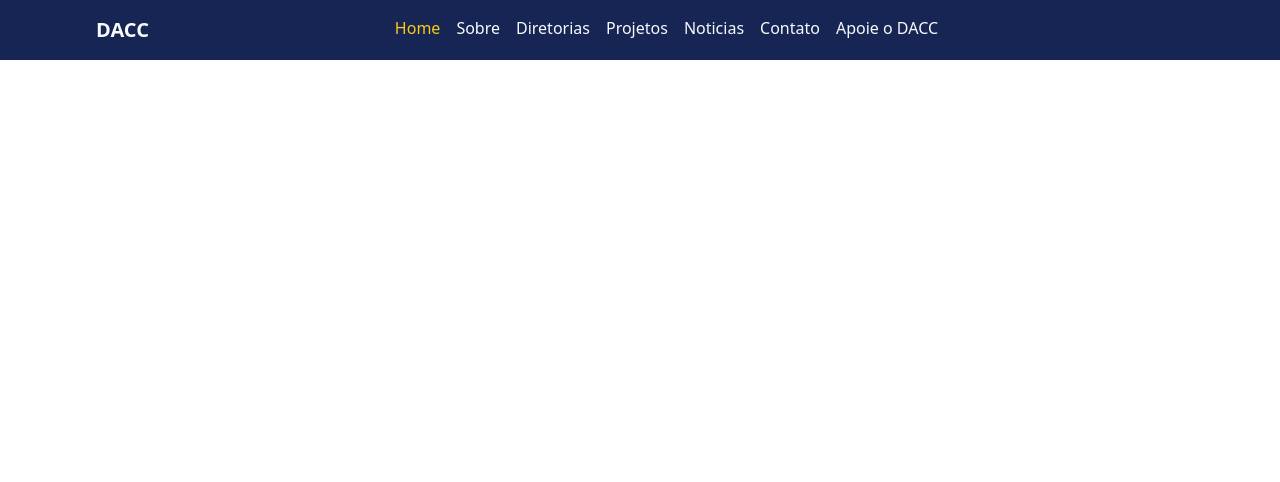
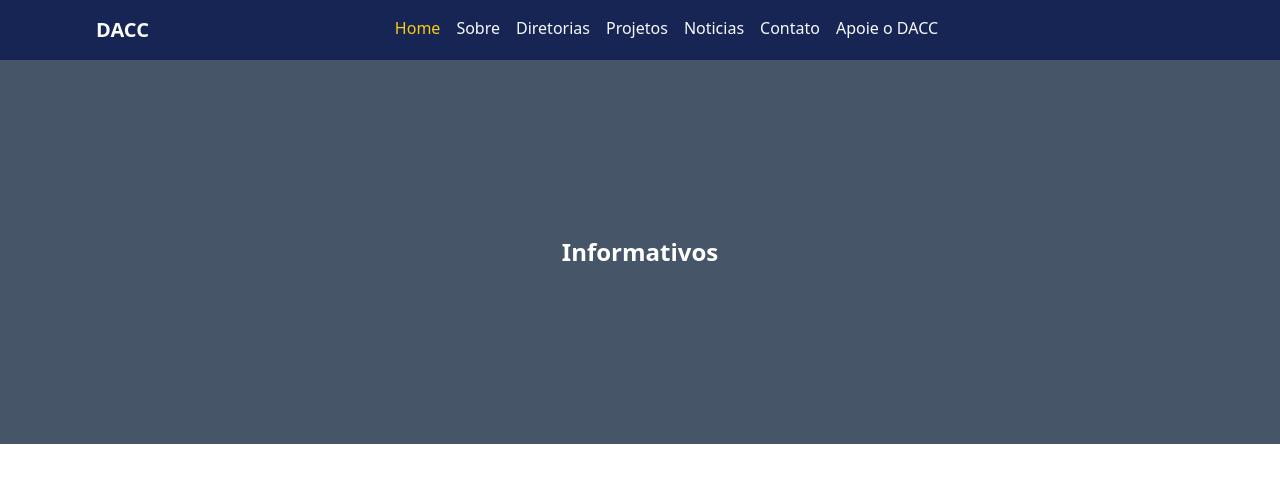
Before and after one commit to sergiomos/daccfront, a Next.js app: page / in a window 1280 px wide. Shown: the top 482 px of the page. Built offline with nearby package versions, Linux system fonts and the light colour scheme.

Commit message:
create info banner

```diff
--- a/src/app/page.tsx
+++ b/src/app/page.tsx
@@ -1,7 +1,11 @@
+import Banner from "@/components/banner";
 import Header from "../components/header";
 
 export default function Home() {
   return (
-    <Header />
+    <div>
+      <Header />
+      <Banner text="Informativos" />
+    </div>
   )
 }
--- /dev/null
+++ b/src/components/banner/index.tsx
@@ -0,0 +1,6 @@
+export default function Banner({ text }: { imgSrc?: string, text: string }): React.ReactNode {
+  return (
+    <div className="bg-slate-600 h-96 flex justify-center items-center">
+      <h1 className="text-2xl font-bold text-white">{text}</h1>
+    </div>)
+}
```
